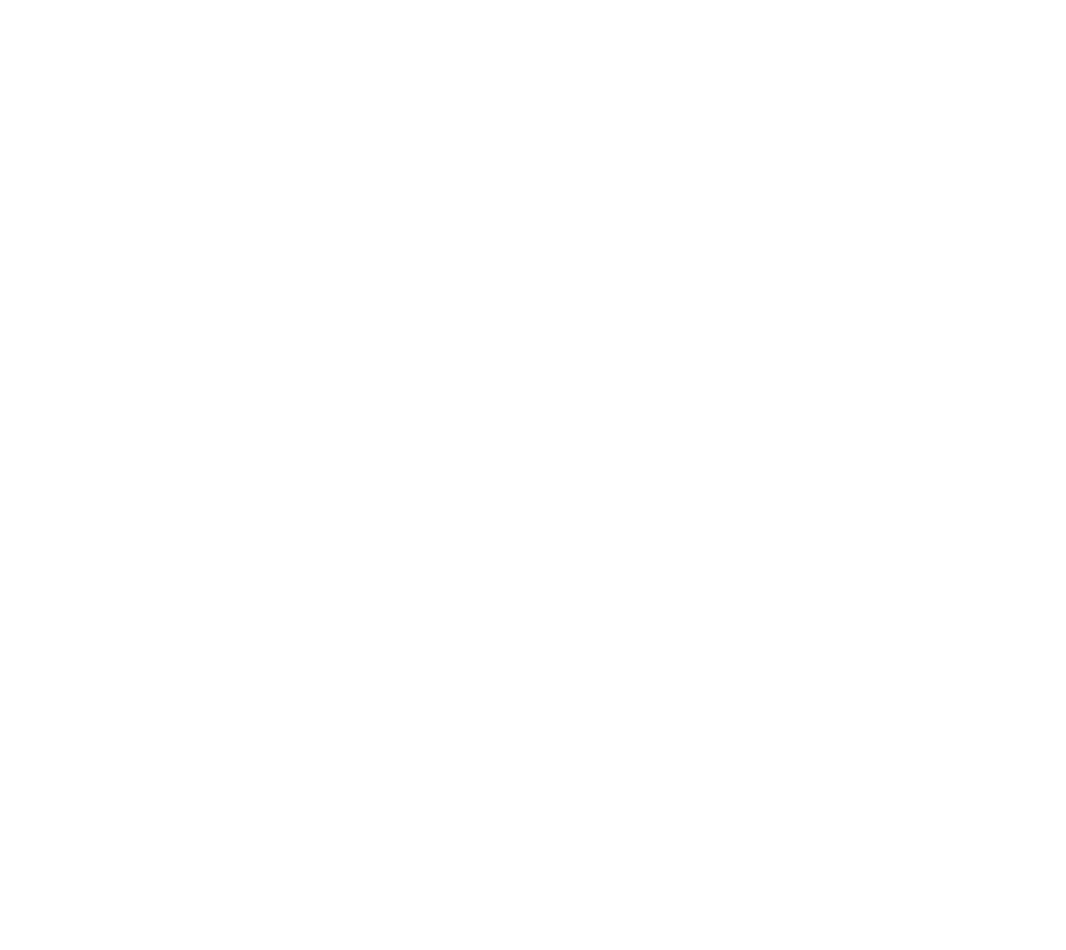
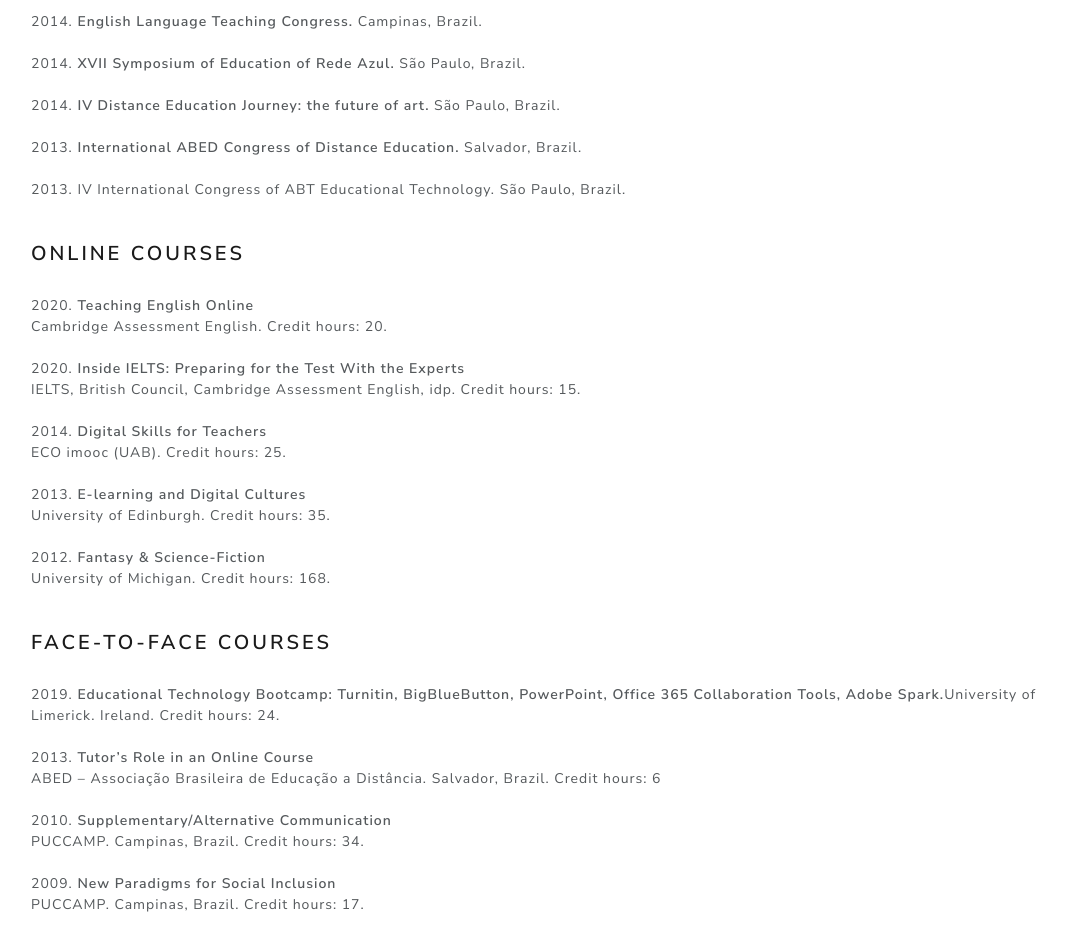
Before and after one commit to diebraga/nogueiraPhdPortfolio, a React (Create React App) app: page /Professional in a window 1280 px wide. Shown: the part 460-1410 px from the top of the page, without its empty margins (81-1147 px from the left). Before the commit the page ends 800 px from the top, so only its background shows below. Built offline with nearby package versions, Linux system fonts and the light colour scheme.

Commit message:
professional

```diff
--- a/src/pages/Professional.js
+++ b/src/pages/Professional.js
@@ -9,10 +9,61 @@ const Professional = () => {
         <div className='my-auto pt-5 p-5'>
           <h1 className='mt-5'>Professional development</h1>
           <hr/>
-        <p className='mt-2'>
+          <div className='p-2 ml-2'>
+          <h3>PRESENTATIONS</h3>
+          <p className='mt-4'>
+          2019. <strong className='font-weight-bold'>Promoting 21st century learning: The use of technology to enhance problem-design, collaboration, feedback and assessment in Problem Based Learning (PBL).</strong> Limerick, Ireland.
+        <br/><br/>
+        2015. <strong className='font-weight-bold'>VIII Intelligent Technologies & Digital Design Research Meeting.</strong> São Paulo, Brazil.
+        <br/><br/>
+        2015. <strong className='font-weight-bold'>IV Web Curriculum Seminar & XII Curriculum Researchers Meeting.</strong> São Paulo, Brazil.
+        <br/><br/>
+        2014. <strong className='font-weight-bold'>English Language Teaching Congress.</strong> Campinas, Brazil.
+        <br/><br/>
+        2014. <strong className='font-weight-bold'>XVII Symposium of Education of Rede Azul.</strong> São Paulo, Brazil.
+        <br/><br/>
+        2014. <strong className='font-weight-bold'>IV Distance Education Journey: the future of art.</strong> São Paulo, Brazil.
+        <br/><br/>
+        2013. <strong className='font-weight-bold'>International ABED Congress of Distance Education.</strong> Salvador, Brazil.
+        <br/><br/>
+        2013. <strong>IV International Congress of ABT Educational Technology.</strong> São Paulo, Brazil.
+        <br/><br/><br/>
+        <h4>ONLINE COURSES</h4>
+        <br/>
+        2020. <strong className='font-weight-bold'>Teaching English Online</strong><br/>
+        Cambridge Assessment English. Credit hours: 20.
+        <br/><br/>
+        2020. <strong className='font-weight-bold'>Inside IELTS: Preparing for the Test With the Experts</strong><br/>
+        IELTS, British Council, Cambridge Assessment English, idp. Credit hours: 15.
+                <br/><br/>
+        2014. <strong className='font-weight-bold'>Digital Skills for Teachers</strong><br/>
+        ECO imooc (UAB). Credit hours: 25.
+        <br/><br/>
+        2013. <strong className='font-weight-bold'>E-learning and Digital Cultures</strong><br/>
+        University of Edinburgh. Credit hours: 35.
+                <br/><br/>
+        2012. <strong className='font-weight-bold'>Fantasy & Science-Fiction</strong><br/>
+        University of Michigan. Credit hours: 168.
+                <br/><br/><br/>
+        <h4 className='font-weight-bold'>FACE-TO-FACE COURSES</h4>
+        <br/>
+        2019. <strong className='font-weight-bold'>Educational Technology Bootcamp: Turnitin, BigBlueButton, PowerPoint, Office 365 Collaboration Tools, Adobe Spark.</strong>
+        University of Limerick. Ireland. Credit hours: 24.
+        <br/><br/>
+        2013. <strong className='font-weight-bold'>Tutor’s Role in an Online Course</strong><br/>
+        ABED – Associação Brasileira de Educação a Distância. Salvador, Brazil. Credit hours: 6
+                        <br/><br/>
+        2010. <strong className='font-weight-bold'>Supplementary/Alternative Communication</strong><br/>
+        PUCCAMP. Campinas, Brazil. Credit hours: 34.
+                        <br/>
+                        <br/>
+        2009. <strong className='font-weight-bold'>New Paradigms for Social Inclusion</strong><br/>
+        PUCCAMP. Campinas, Brazil. Credit hours: 17.
+
+
 
         </p>
-
+        </div>
         </div>
         </div>
         </Fade>
```
